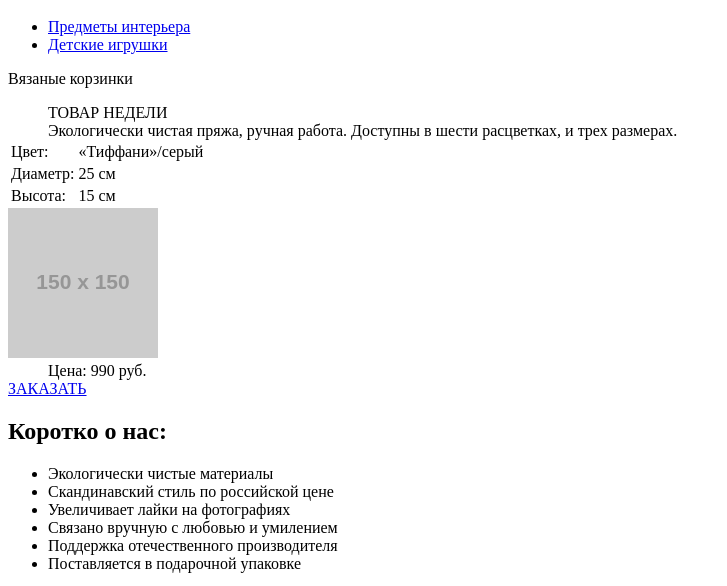
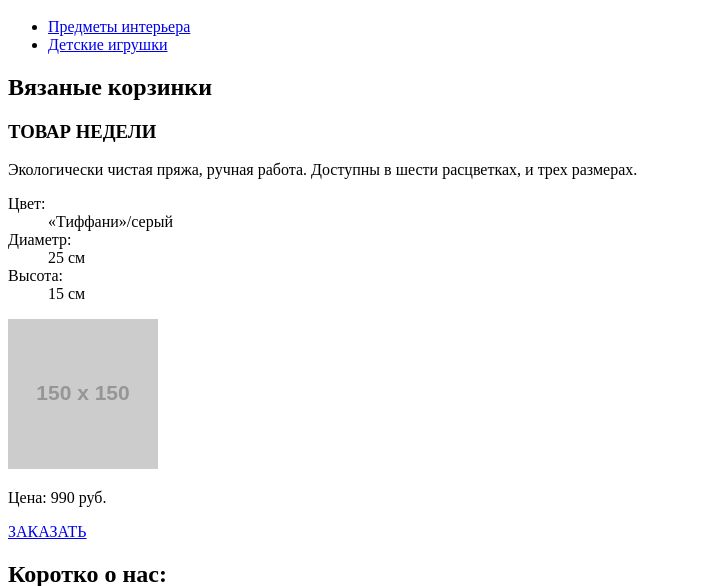
Before and after one commit to AlishaRich/1107511-mishka-20, a plain HTML site: page source/index.html in a window 1280 px wide. Shown: the part 197-783 px from the top of the page, without its empty margins (0-727 px from the left). Drawn offline with Linux system fonts and the light colour scheme; placeholder pictures from the web are drawn by us.

Commit message:
Добавлен список описаний

```diff
--- a/source/index.html
+++ b/source/index.html
@@ -25,25 +25,19 @@
             </ul>
             <section class="product-section">
                 <div class="product-section__card product-card">
-                    <dl class="product-card__title">Вязаные корзинки</dl>
-                    <dd class="product-card__subtitle">ТОВАР НЕДЕЛИ</dd>
-                    <dd class="product-card__text">Экологически чистая пряжа, ручная работа. Доступны в шести расцветках, и трех размерах.</dd>
-                    <table class="product-card__info-table">
-                        <tr>
-                            <td>Цвет:</td>
-                            <td>«Тиффани»/серый</td>
-                        </tr>
-                        <tr>
-                            <td>Диаметр:</td>
-                            <td>25 см</td>
-                        </tr>
-                        <tr>
-                            <td>Высота:</td>
-                            <td>15 см</td>
-                        </tr>
-                    </table>
+                    <h2 class="product-card__title">Вязаные корзинки</h2>
+                    <h3 class="product-card__subtitle">ТОВАР НЕДЕЛИ</h3>
+                    <p class="product-card__text">Экологически чистая пряжа, ручная работа. Доступны в шести расцветках, и трех размерах.</p>
+                    <dl class="product-card__info description">
+                            <dt class="description__term">Цвет:</dt>
+                            <dd class="description__details">«Тиффани»/серый</dd>
+                            <dt class="description__term">Диаметр:</dt>
+                            <dd class="description__details">25 см</dd>
+                            <dt class="description__term">Высота:</dt>
+                            <dd class="description__details">15 см</dd>
+                    </dl>
                     <img src="https://via.placeholder.com/150x150" alt="Вязаные корзинки">
-                    <dd class="product-card__price">Цена: 990 руб.</dd>
+                    <p class="product-card__price">Цена: 990 руб.</p>
                     <a class="product-card__button" href="#">ЗАКАЗАТЬ</a>
                 </div>
             </section>
```
